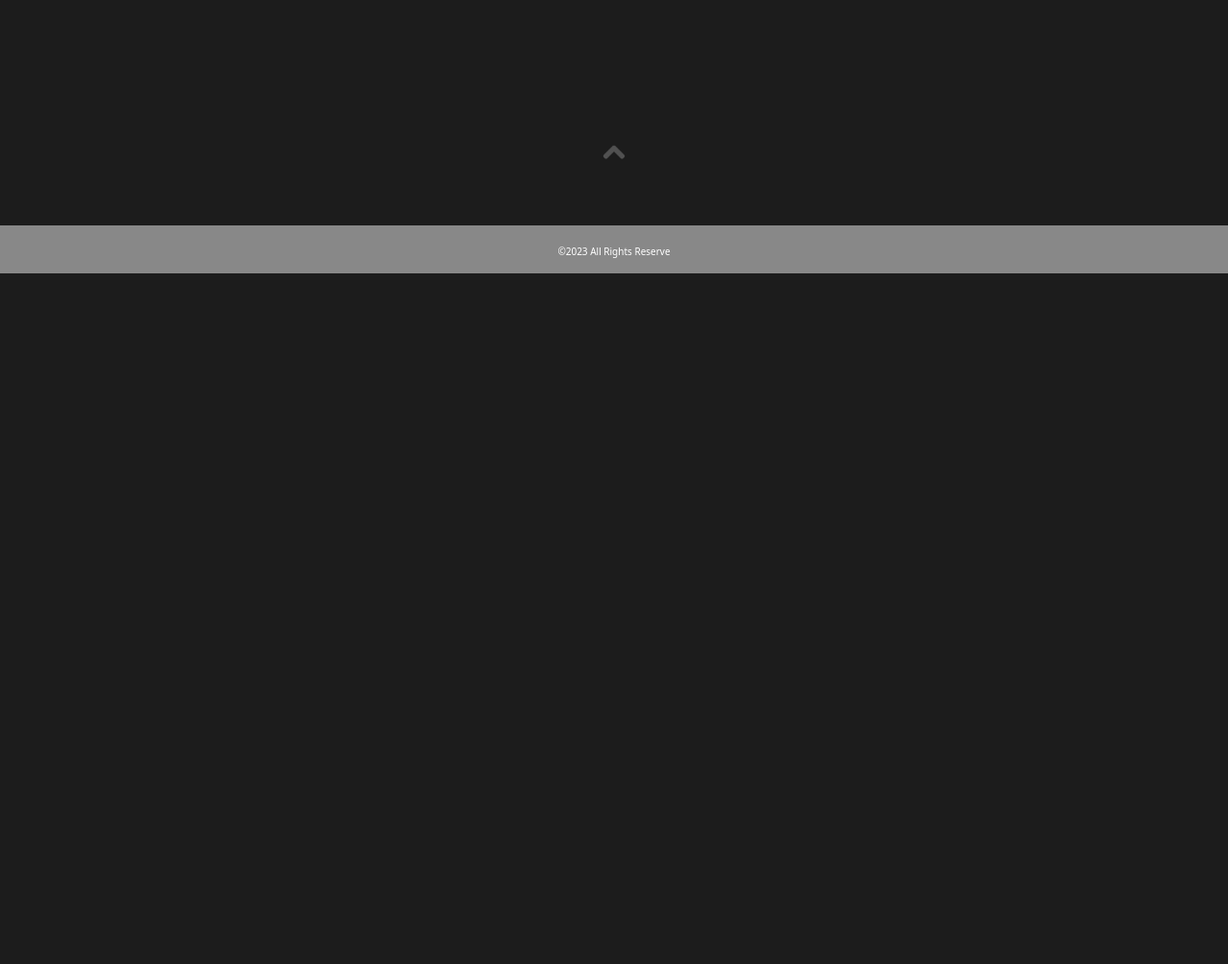
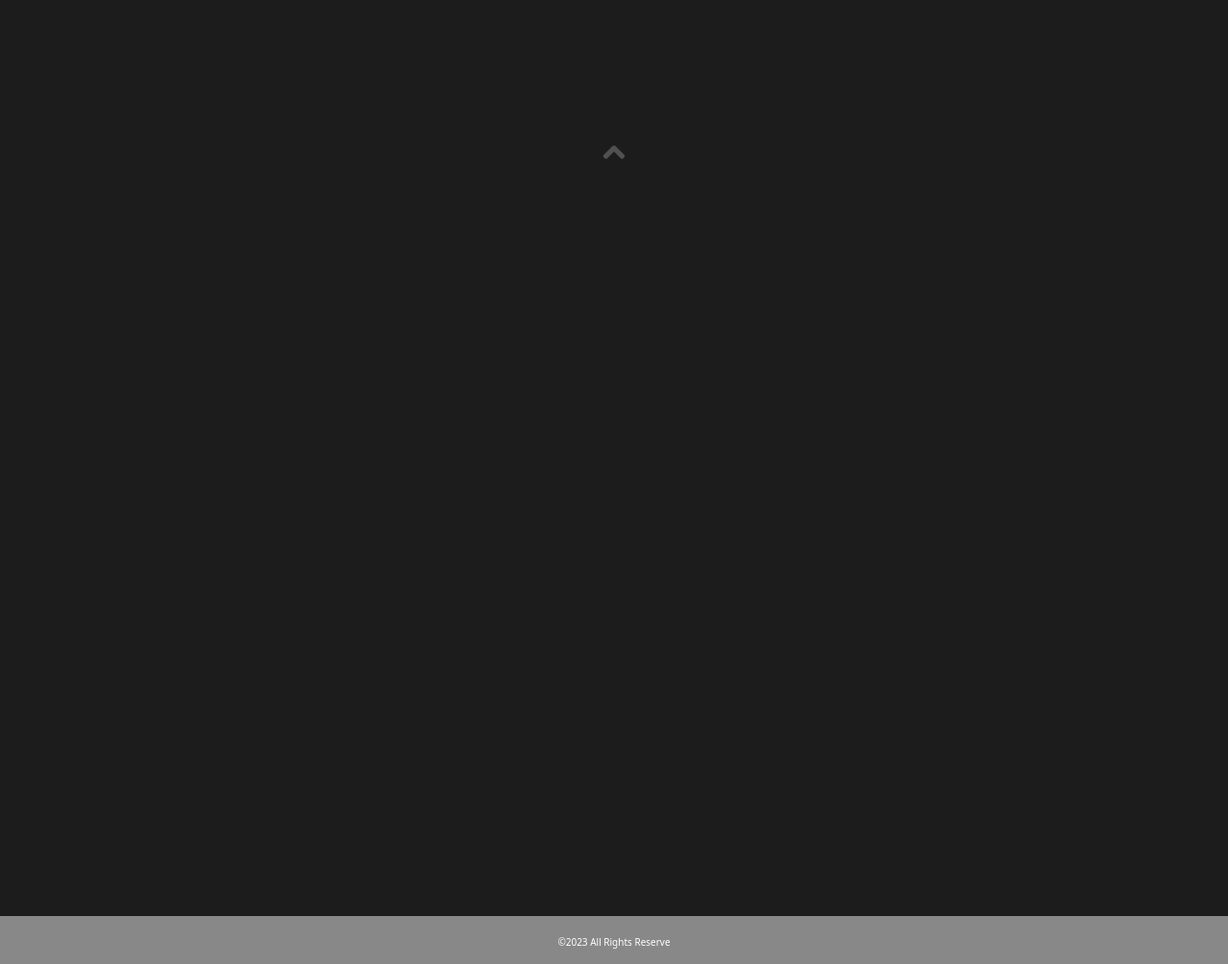
Before and after one commit to 30Lawrence/Port, a plain HTML site: page index.html in a window 1280 px wide. Shown: the part 1220-2225 px from the top of the page at 96% size. Before the commit the page ends 1505 px from the top, so only its background shows below. Drawn offline with nearby package versions, Linux system fonts and the light colour scheme.

Commit message:
styles.css

```diff
--- a/styles.css
+++ b/styles.css
@@ -207,7 +207,7 @@ footer{
 }
 
 #footer{
-    margin-top: 5em;
+    margin-top: 50em;
     height: 50px;
 }
 
```
